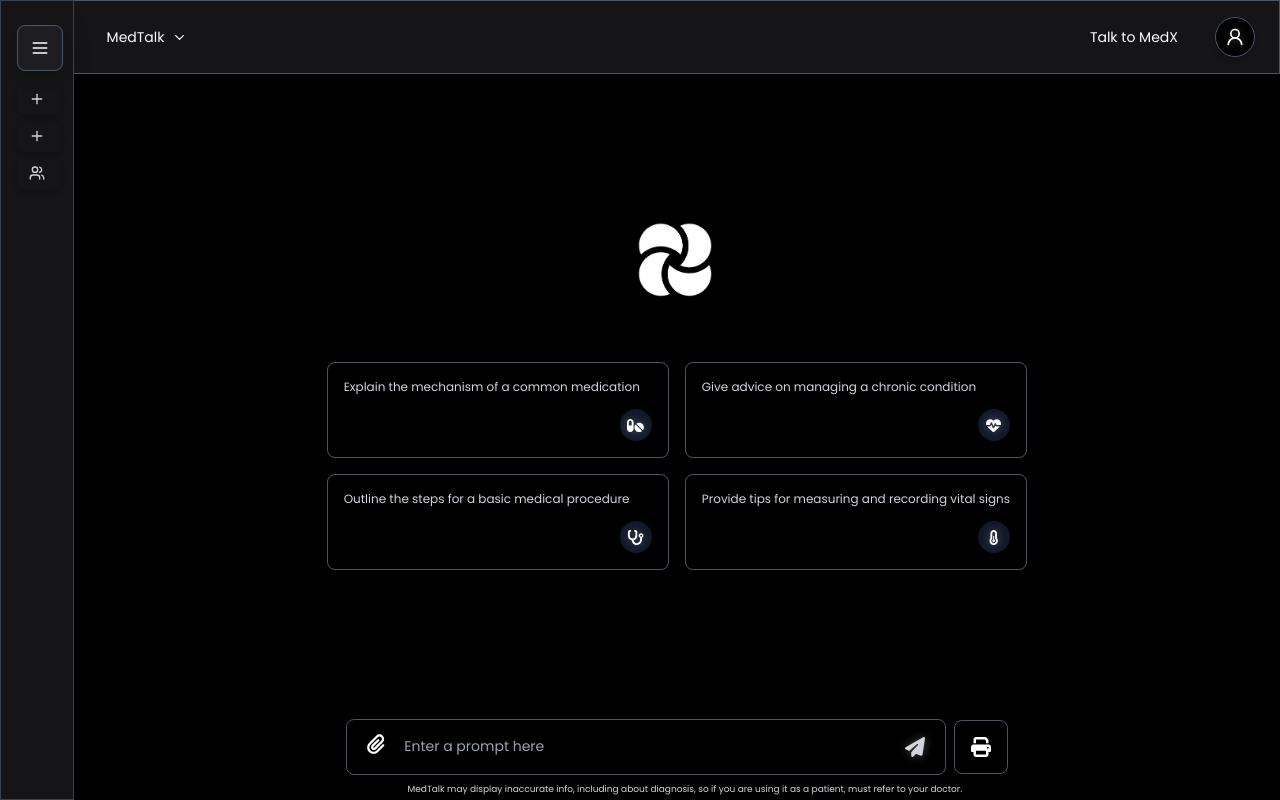
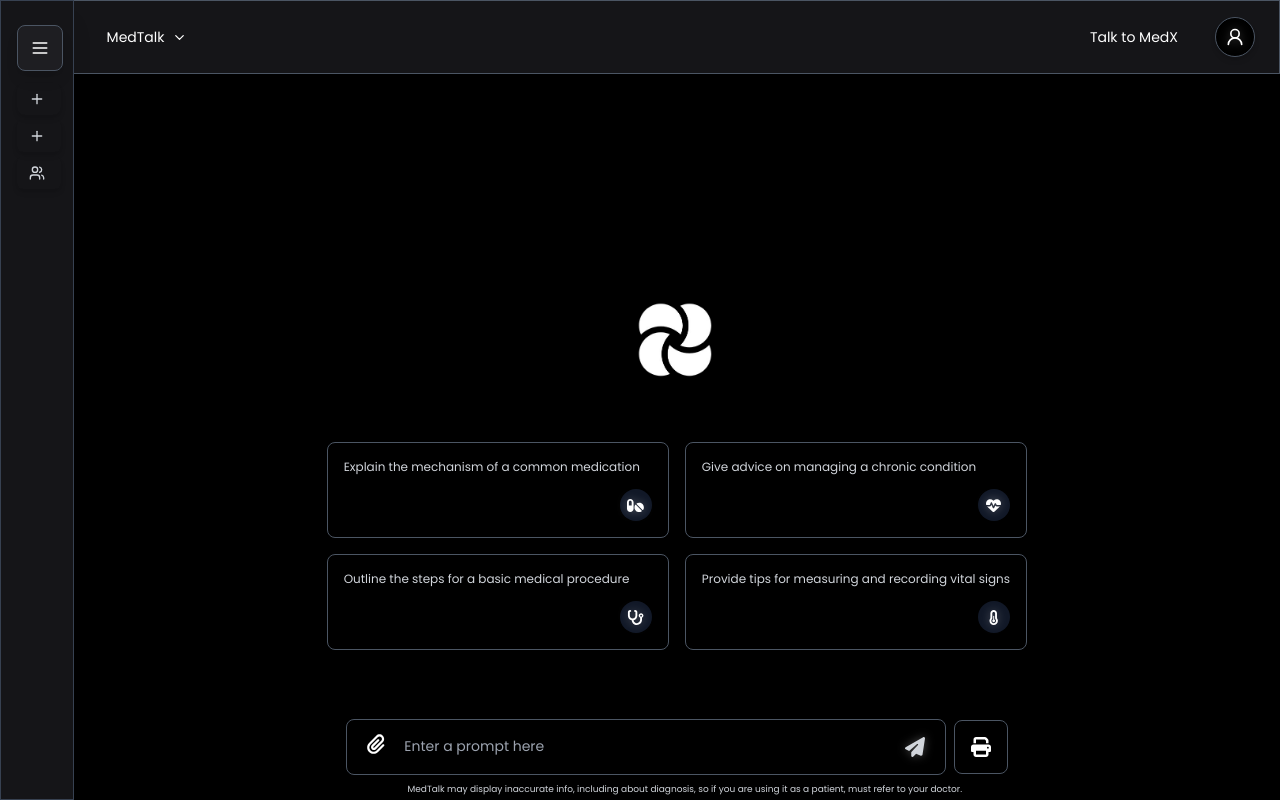
Before and after one commit to ahmadafzal007/MedTalk-React-app, a React (Vite) app: page /main in a window 1280 px wide. Built offline with nearby package versions, Linux system fonts and the light colour scheme; a web font is replaced by a local one; what @react-pdf/renderer would draw is missing.

Commit message:
ChatInput padding updated

```diff
--- a/src/components/chatDashboard/Main/ChatInput.jsx
+++ b/src/components/chatDashboard/Main/ChatInput.jsx
@@ -42,7 +42,7 @@ const ChatInput = ({ prompt, setPrompt, handleSendPrompt, isGenerating }) => {
   }
 
   return (
-    <div className='absolute font-poppins pb-8 md:pb-0 md:mb-0 bottom-0 left-0 flex flex-col items-center bg-black right-0 mx-auto max-w-screen  px-4 py-0  md:px-6 md:py-4 backdrop-blur-sm'>
+    <div className='absolute  mb-16 font-poppins  md:pb-0 md:mb-0 bottom-0 left-0 flex flex-col items-center bg-black right-0 mx-auto max-w-screen  px-4 py-0  md:px-6 md:py-4 backdrop-blur-sm'>
 
       <div className='flex justify-center items-center gap-x-2'>
 
--- a/src/components/chatDashboard/Main/HelpSection.jsx
+++ b/src/components/chatDashboard/Main/HelpSection.jsx
@@ -36,7 +36,7 @@ const HelpSection = ({ hasMessages , isExpanded}) => {
 
   return (
     <div
-      className={`max-h-screen mt-20 md:mt-24 lg:mt-28 flex flex-col justify-center items-center transition-all  ${
+      className={`max-h-screen  pt-20 md:mt-24 lg:mt-28 flex flex-col justify-center items-center transition-all  ${
         isSidebarExpanded ? '' : '' // Adjust margin based on sidebar expansion
       }`}
     >
```
